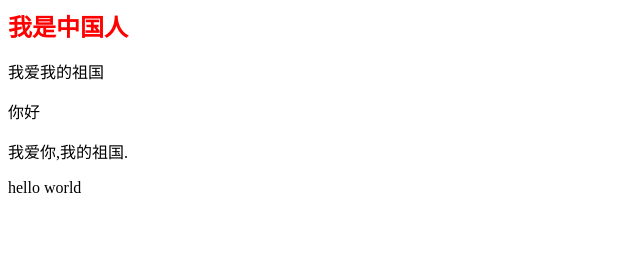
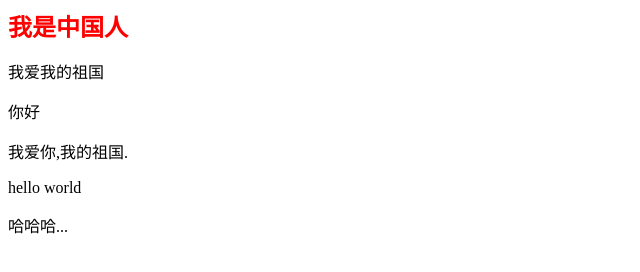
Before and after one commit to shiweiquan/test2, a plain HTML site: page index.html in a window 1280 px wide. Shown: the whole page, without its empty margins (0-640 px from the left). Drawn offline with Linux system fonts and the light colour scheme.

Commit message:
哈哈哈...

```diff
--- a/index.html
+++ b/index.html
@@ -17,6 +17,7 @@
 	<p>你好</p>
 	<p>我爱你,我的祖国.</p>
 	<p>hello world</p>
+	<span>哈哈哈...</span>
 
 </body>
 </html>
```
